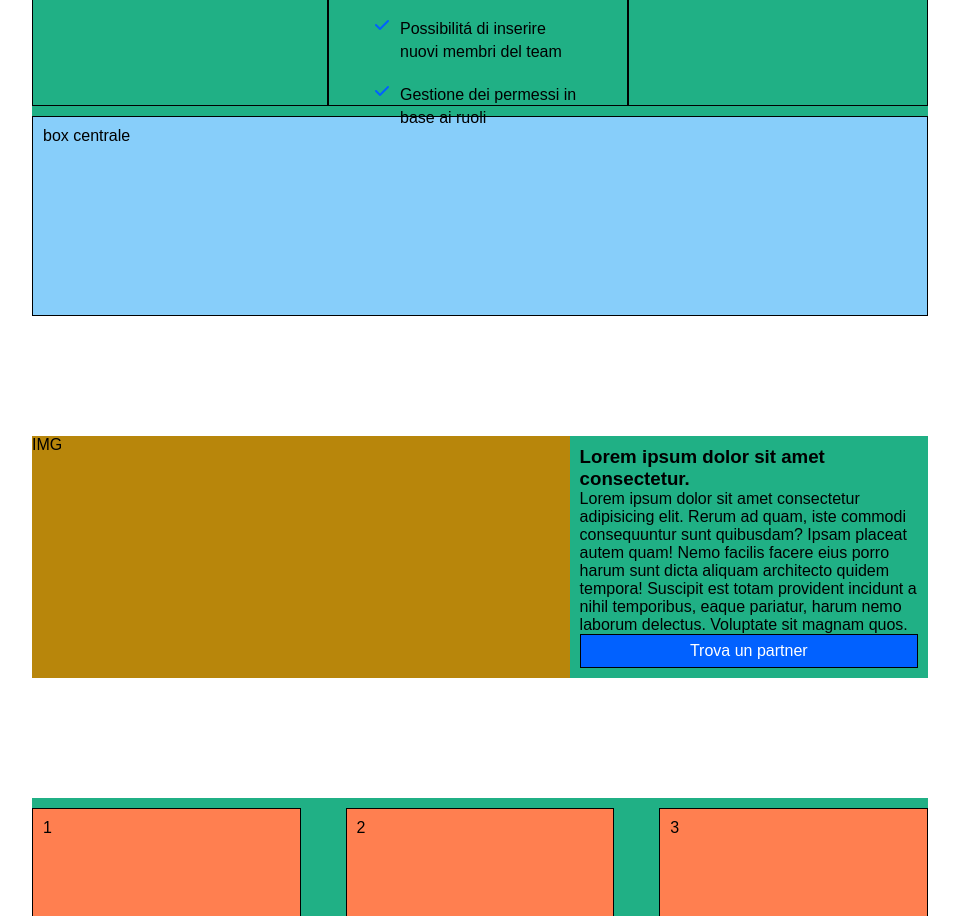
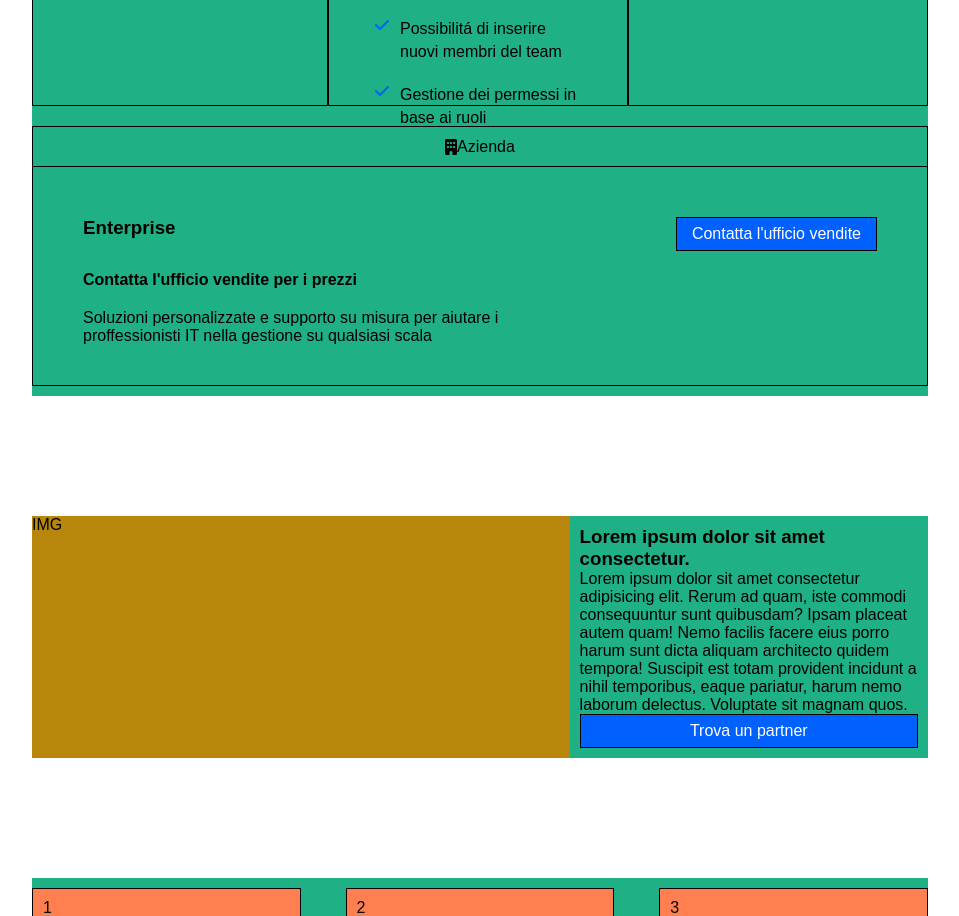
Before and after one commit to FilippoToffoletto/htmlcss-dropbox, a plain HTML site: page index.html in a window 1280 px wide. Shown: the part 1837-2753 px from the top of the page, without its empty margins (160-1119 px from the left). Drawn offline with Linux system fonts and the light colour scheme.

Commit message:
[add]central box

```diff
--- a/css/style.css
+++ b/css/style.css
@@ -188,7 +188,8 @@ section .border-card .card{
   max-width: 300px;
   min-width: 29%;
 }
-section .border-card .card .card-type{
+section .border-card .card .card-type,
+section .central .card-type{
   justify-content: center;
   align-items: center;
   border: 1px solid black;
@@ -249,14 +250,20 @@ section .card-text i.fa-check{
   color: #0161FF;
 }
 
+section .border-card.central .card-text{
+  border: 1px solid black;
+  height: 220px;
+  padding: 20px 40px;
+  padding-right: 50px;
+}
+section .central .card-text ul li.prima-riga{
+  display: flex;
+  justify-content: space-between;
+}
+section .central .card-text ul li span{
+  max-width: 60%;
+}
 
-section .border-card.central{
-  padding: 10px 10px;
-  /* DEBUG */
-  height: 200px;
-  background-color: lightskyblue;
-  border: 1px solid black;
-}
 
 section .article aside{
   width: 60%;
--- a/index.html
+++ b/index.html
@@ -157,7 +157,17 @@
 
       </div>
       <div class="border-card central">
-        box centrale
+        <div class="card-type d-flex"><i class="fa-solid fa-building"></i>Azienda</div>
+        <div class="card-text">
+          <ul>
+            <li class="prima-riga"><h3>Enterprise</h3><a class="btn" href="#">Contatta l'ufficio vendite</a></li>
+
+            <li><h4>Contatta l'ufficio vendite per i prezzi</h4></li>
+            <li><span>Soluzioni personalizzate e supporto su misura per aiutare i proffessionisti IT nella gestione su qualsiasi scala</span></li>
+          </ul>
+
+        </div>
+
       </div>
     </section>
 
```
